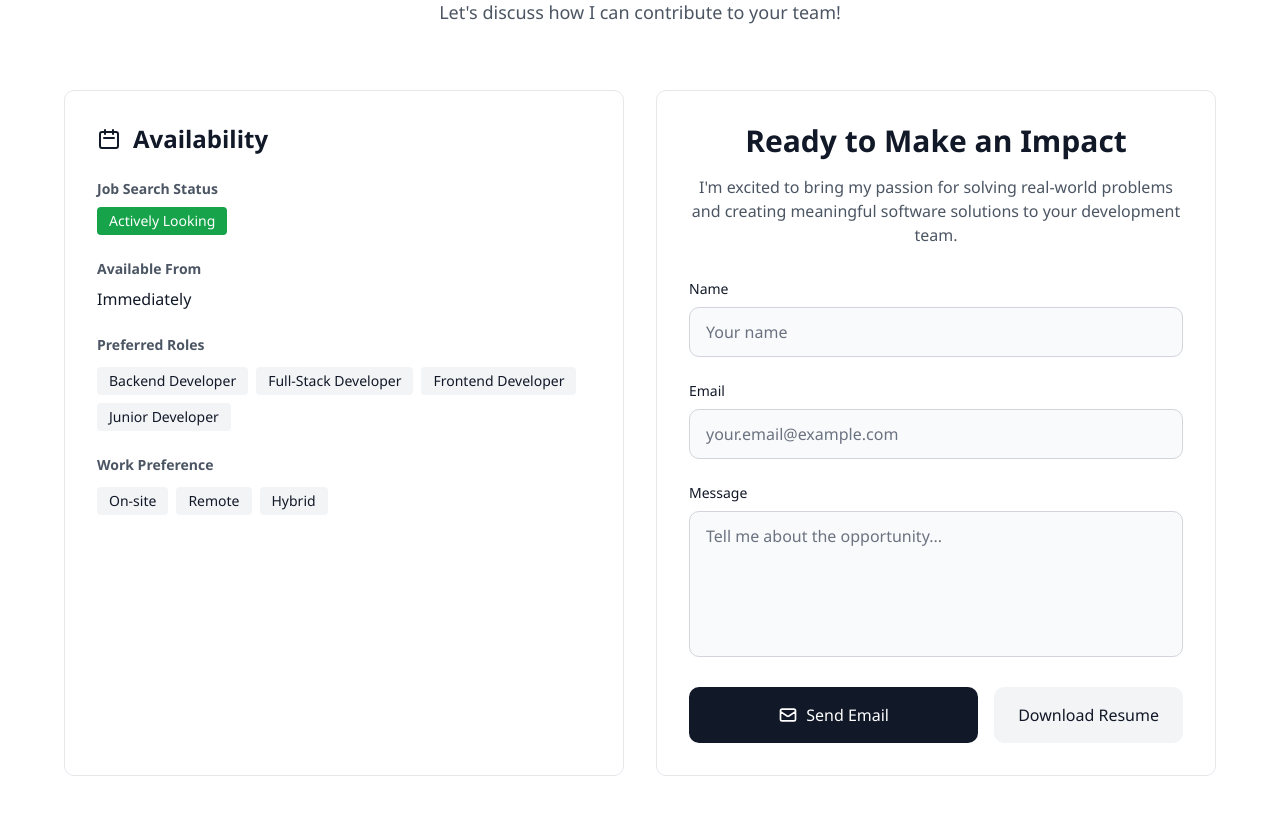
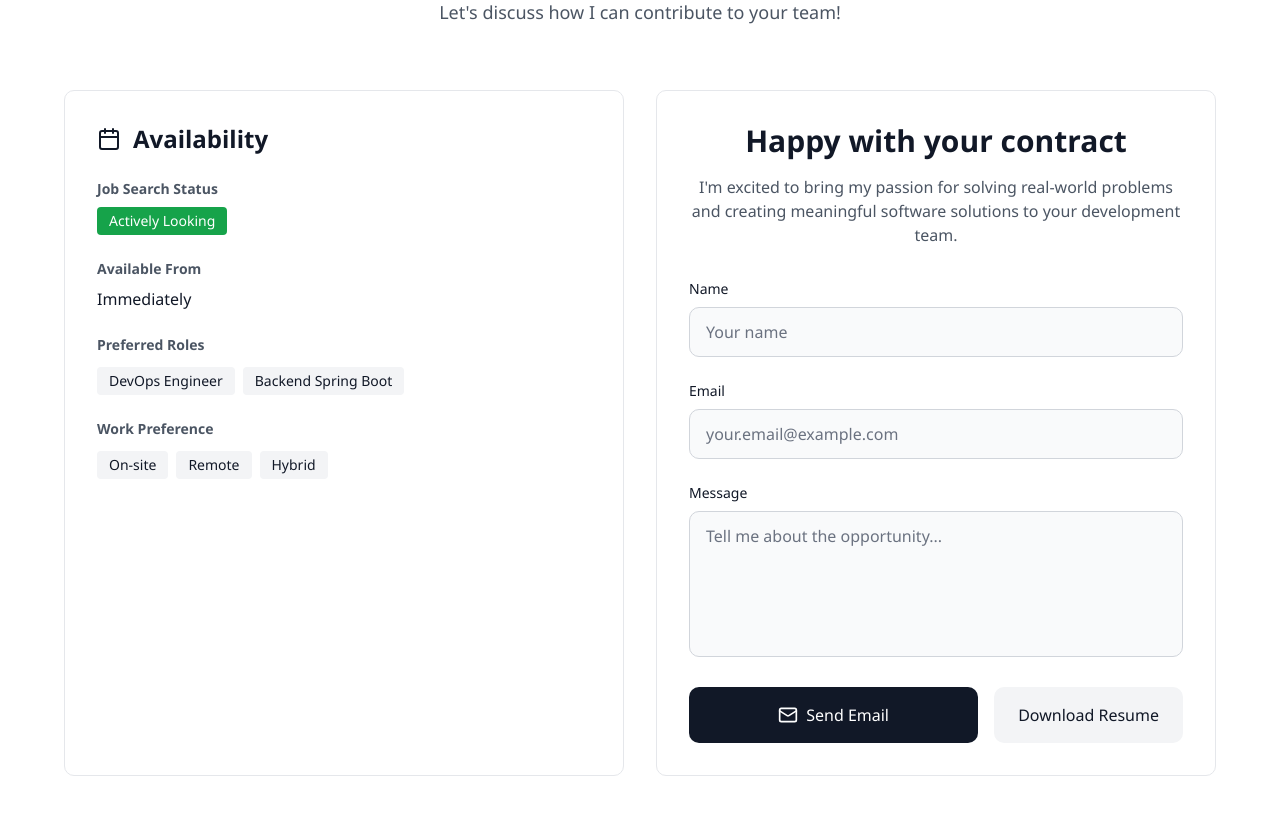
Before and after one commit to tochratana/me, a Next.js app: page /en in a window 1280 px wide. Shown: the part 4940-5755 px from the top of the page. Built offline with nearby package versions, Linux system fonts and the light colour scheme; a web font is replaced by a local one.

Commit message:
fix:contact style form

```diff
--- a/src/components/sections/Contact.tsx
+++ b/src/components/sections/Contact.tsx
@@ -1,8 +1,11 @@
 "use client";
 
-import { useState } from "react";
+import { Calendar, Mail } from "lucide-react";
+import { useState, type ChangeEvent, type FormEvent } from "react";
+import { useTranslation } from "react-i18next";
 
 export function Contact() {
+  const { t } = useTranslation();
   const [formData, setFormData] = useState({
     name: "",
     email: "",
@@ -12,7 +15,25 @@ export function Contact() {
     "idle"
   );
 
-  const handleSubmit = async (e: React.FormEvent) => {
+  const roles = [
+    t("contact.availability.roles.devops"),
+    t("contact.availability.roles.backend"),
+  ];
+
+  const workPreferences = [
+    t("contact.availability.workPreferences.onSite"),
+    t("contact.availability.workPreferences.remote"),
+    t("contact.availability.workPreferences.hybrid"),
+  ];
+
+  const submitText = {
+    idle: t("contact.form.submit.idle"),
+    sending: t("contact.form.submit.sending"),
+    sent: t("contact.form.submit.sent"),
+    error: t("contact.form.submit.error"),
+  }[status];
+
+  const handleSubmit = async (e: FormEvent) => {
     e.preventDefault();
     setStatus("sending");
 
@@ -61,7 +82,7 @@ export function Contact() {
   };
 
   const handleChange = (
-    e: React.ChangeEvent<HTMLInputElement | HTMLTextAreaElement>
+    e: ChangeEvent<HTMLInputElement | HTMLTextAreaElement>
   ) => {
     setFormData({ ...formData, [e.target.name]: e.target.value });
   };
@@ -75,13 +96,12 @@ export function Contact() {
         {/* Header */}
         <div className="text-center mb-16">
           <h1 className="text-5xl md:text-6xl font-bold mb-6 text-[color:var(--site-text)]">
-            Let&apos;s Connect
+            {t("contact.title")}
           </h1>
           <p className="text-[color:var(--site-muted-text)] text-lg max-w-2xl mx-auto">
-            I&apos;m actively looking for opportunities to start my career in
-            web development.
+            {t("contact.description.line1")}
             <br />
-            Let&apos;s discuss how I can contribute to your team!
+            {t("contact.description.line2")}
           </p>
         </div>
 
@@ -90,75 +110,60 @@ export function Contact() {
           {/* Availability Card */}
           <div className="bg-[var(--site-card-bg)] border border-[color:var(--site-card-border)] rounded-lg p-8">
             <div className="flex items-center gap-3 mb-6">
-              <svg
-                className="w-6 h-6 text-[color:var(--site-text)]"
-                fill="none"
-                stroke="currentColor"
-                viewBox="0 0 24 24"
-              >
-                <path
-                  strokeLinecap="round"
-                  strokeLinejoin="round"
-                  strokeWidth={2}
-                  d="M8 7V3m8 4V3m-9 8h10M5 21h14a2 2 0 002-2V7a2 2 0 00-2-2H5a2 2 0 00-2 2v12a2 2 0 002 2z"
-                />
-              </svg>
+              <Calendar className="w-6 h-6 text-[color:var(--site-text)]" />
               <h2 className="text-2xl font-bold text-[color:var(--site-text)]">
-                Availability
+                {t("contact.availability.title")}
               </h2>
             </div>
 
             <div className="space-y-6">
               <div>
                 <h3 className="text-sm font-semibold text-[color:var(--site-muted-text)] mb-2">
-                  Job Search Status
+                  {t("contact.availability.statusLabel")}
                 </h3>
                 <span className="inline-block px-3 py-1 bg-[var(--site-status-success-bg)] text-[color:var(--site-status-success-text)] text-sm font-medium rounded">
-                  Actively Looking
+                  {t("contact.availability.statusValue")}
                 </span>
               </div>
 
               <div>
                 <h3 className="text-sm font-semibold text-[color:var(--site-muted-text)] mb-2">
-                  Available From
+                  {t("contact.availability.availableFromLabel")}
                 </h3>
-                <p className="text-[color:var(--site-text)]">Immediately</p>
+                <p className="text-[color:var(--site-text)]">
+                  {t("contact.availability.availableFromValue")}
+                </p>
               </div>
 
               <div>
                 <h3 className="text-sm font-semibold text-[color:var(--site-muted-text)] mb-3">
-                  Preferred Roles
+                  {t("contact.availability.preferredRolesLabel")}
                 </h3>
                 <div className="flex flex-wrap gap-2">
-                  <span className="px-3 py-1 bg-[var(--site-chip-bg)] text-[color:var(--site-chip-text)] text-sm rounded">
-                    Backend Developer
-                  </span>
-                  <span className="px-3 py-1 bg-[var(--site-chip-bg)] text-[color:var(--site-chip-text)] text-sm rounded">
-                    Full-Stack Developer
-                  </span>
-                  <span className="px-3 py-1 bg-[var(--site-chip-bg)] text-[color:var(--site-chip-text)] text-sm rounded">
-                    Frontend Developer
-                  </span>
-                  <span className="px-3 py-1 bg-[var(--site-chip-bg)] text-[color:var(--site-chip-text)] text-sm rounded">
-                    Junior Developer
-                  </span>
+                  {roles.map((role) => (
+                    <span
+                      key={role}
+                      className="px-3 py-1 bg-[var(--site-chip-bg)] text-[color:var(--site-chip-text)] text-sm rounded"
+                    >
+                      {role}
+                    </span>
+                  ))}
                 </div>
               </div>
 
               <div>
                 <h3 className="text-sm font-semibold text-[color:var(--site-muted-text)] mb-3">
-                  Work Preference
+                  {t("contact.availability.workPreferenceLabel")}
                 </h3>
                 <div className="flex flex-wrap gap-2">
-                  <span className="px-3 py-1 bg-[var(--site-chip-bg)] text-[color:var(--site-chip-text)] text-sm rounded">
-                    On-site
-                  </span>
-                  <span className="px-3 py-1 bg-[var(--site-chip-bg)] text-[color:var(--site-chip-text)] text-sm rounded">
-                    Remote
-                  </span>
-                  <span className="px-3 py-1 bg-[var(--site-chip-bg)] text-[color:var(--site-chip-text)] text-sm rounded">
-                    Hybrid
-                  </span>
+                  {workPreferences.map((preference) => (
+                    <span
+                      key={preference}
+                      className="px-3 py-1 bg-[var(--site-chip-bg)] text-[color:var(--site-chip-text)] text-sm rounded"
+                    >
+                      {preference}
+                    </span>
+                  ))}
                 </div>
               </div>
             </div>
@@ -168,12 +173,10 @@ export function Contact() {
           <div className="bg-[var(--site-card-bg)] border border-[color:var(--site-card-border)] rounded-lg p-8">
             <div className="text-center mb-8">
               <h2 className="text-2xl md:text-3xl font-bold mb-4 text-[color:var(--site-text)]">
-                Ready to Make an Impact
+                {t("contact.form.title")}
               </h2>
               <p className="text-[color:var(--site-muted-text)]">
-                I&apos;m excited to bring my passion for solving real-world
-                problems and creating meaningful software solutions to your
-                development team.
+                {t("contact.form.description")}
               </p>
             </div>
 
@@ -183,7 +186,7 @@ export function Contact() {
                   htmlFor="name"
                   className="block text-sm font-medium mb-2 text-[color:var(--site-text)]"
                 >
-                  Name
+                  {t("contact.form.fields.name.label")}
                 </label>
                 <input
                   type="text"
@@ -193,7 +196,7 @@ export function Contact() {
                   onChange={handleChange}
                   required
                   className="w-full px-4 py-3 rounded-lg bg-[var(--site-field-bg)] border border-[color:var(--site-field-border)] focus:border-[color:var(--site-focus-border)] focus:ring-2 focus:ring-[var(--site-focus-ring)] transition-all outline-none text-[color:var(--site-text)] placeholder:text-[color:var(--site-field-placeholder)]"
-                  placeholder="Your name"
+                  placeholder={t("contact.form.fields.name.placeholder")}
                 />
               </div>
 
@@ -202,7 +205,7 @@ export function Contact() {
                   htmlFor="email"
                   className="block text-sm font-medium mb-2 text-[color:var(--site-text)]"
                 >
-                  Email
+                  {t("contact.form.fields.email.label")}
                 </label>
                 <input
                   type="email"
@@ -212,7 +215,7 @@ export function Contact() {
                   onChange={handleChange}
                   required
                   className="w-full px-4 py-3 rounded-lg bg-[var(--site-field-bg)] border border-[color:var(--site-field-border)] focus:border-[color:var(--site-focus-border)] focus:ring-2 focus:ring-[var(--site-focus-ring)] transition-all outline-none text-[color:var(--site-text)] placeholder:text-[color:var(--site-field-placeholder)]"
-                  placeholder="your.email@example.com"
+                  placeholder={t("contact.form.fields.email.placeholder")}
                 />
               </div>
 
@@ -221,7 +224,7 @@ export function Contact() {
                   htmlFor="message"
                   className="block text-sm font-medium mb-2 text-[color:var(--site-text)]"
                 >
-                  Message
+                  {t("contact.form.fields.message.label")}
                 </label>
                 <textarea
                   id="message"
@@ -231,7 +234,7 @@ export function Contact() {
                   required
                   rows={5}
                   className="w-full px-4 py-3 rounded-lg bg-[var(--site-field-bg)] border border-[color:var(--site-field-border)] focus:border-[color:var(--site-focus-border)] focus:ring-2 focus:ring-[var(--site-focus-ring)] transition-all outline-none resize-none text-[color:var(--site-text)] placeholder:text-[color:var(--site-field-placeholder)]"
-                  placeholder="Tell me about the opportunity..."
+                  placeholder={t("contact.form.fields.message.placeholder")}
                 />
               </div>
 
@@ -241,30 +244,15 @@ export function Contact() {
                   disabled={status === "sending"}
                   className="flex-1 py-4 bg-[var(--site-button-primary-bg)] text-[color:var(--site-button-primary-text)] rounded-lg font-medium hover:bg-[var(--site-button-primary-hover-bg)] transition-all duration-300 disabled:opacity-50 disabled:cursor-not-allowed flex items-center justify-center gap-2"
                 >
-                  <svg
-                    className="w-5 h-5"
-                    fill="none"
-                    stroke="currentColor"
-                    viewBox="0 0 24 24"
-                  >
-                    <path
-                      strokeLinecap="round"
-                      strokeLinejoin="round"
-                      strokeWidth={2}
-                      d="M3 8l7.89 5.26a2 2 0 002.22 0L21 8M5 19h14a2 2 0 002-2V7a2 2 0 00-2-2H5a2 2 0 00-2 2v10a2 2 0 002 2z"
-                    />
-                  </svg>
-                  {status === "idle" && "Send Email"}
-                  {status === "sending" && "Sending..."}
-                  {status === "sent" && "✓ Message Sent!"}
-                  {status === "error" && "Failed - Try Again"}
+                  <Mail className="w-5 h-5" />
+                  {submitText}
                 </button>
 
                 <button
                   type="button"
                   className="px-6 py-4 bg-[var(--site-button-secondary-bg)] text-[color:var(--site-button-secondary-text)] rounded-lg font-medium hover:bg-[var(--site-button-secondary-hover-bg)] transition-all duration-300"
                 >
-                  Download Resume
+                  {t("contact.form.downloadResume")}
                 </button>
               </div>
             </form>
--- a/src/components/sections/Hero.tsx
+++ b/src/components/sections/Hero.tsx
@@ -1,7 +1,7 @@
 "use client";
 
 import { useEffect, useState } from "react";
-import { ArrowRight, Mail, MapPin } from "lucide-react";
+import { MapPin } from "lucide-react";
 import { useTranslation } from "react-i18next";
 
 export default function Hero() {
--- a/src/locales/en.json
+++ b/src/locales/en.json
@@ -56,10 +56,53 @@
   },
   "contact": {
     "title": "Let's Connect",
-    "description": "I'm always interested in hearing about new opportunities and collaborations.",
-    "email": "Email Me",
-    "followMe": "Follow Me",
-    "sendMessage": "Send Message"
+    "description": {
+      "line1": "I'm actively looking for opportunities to start my career in web development.",
+      "line2": "Let's discuss how I can contribute to your team!"
+    },
+    "availability": {
+      "title": "Availability",
+      "statusLabel": "Job Search Status",
+      "statusValue": "Actively Looking",
+      "availableFromLabel": "Available From",
+      "availableFromValue": "Immediately",
+      "preferredRolesLabel": "Preferred Roles",
+      "roles": {
+        "devops": "DevOps Engineer",
+        "backend": "Backend Spring Boot"
+      },
+      "workPreferenceLabel": "Work Preference",
+      "workPreferences": {
+        "onSite": "On-site",
+        "remote": "Remote",
+        "hybrid": "Hybrid"
+      }
+    },
+    "form": {
+      "title": "Happy with your contract",
+      "description": "I'm excited to bring my passion for solving real-world problems and creating meaningful software solutions to your development team.",
+      "fields": {
+        "name": {
+          "label": "Name",
+          "placeholder": "Your name"
+        },
+        "email": {
+          "label": "Email",
+          "placeholder": "your.email@example.com"
+        },
+        "message": {
+          "label": "Message",
+          "placeholder": "Tell me about the opportunity..."
+        }
+      },
+      "submit": {
+        "idle": "Send Email",
+        "sending": "Sending...",
+        "sent": "Message sent!",
+        "error": "Failed - Try Again"
+      },
+      "downloadResume": "Download Resume"
+    }
   },
   "footer": {
     "rights": "All rights reserved",
--- a/src/locales/km.json
+++ b/src/locales/km.json
@@ -55,11 +55,54 @@
     "liveDemo": "ឆ្លងក្រឡាប់សម្រាប់ពិតប្រាកដ"
   },
   "contact": {
-    "title": "ចូលរួមជាមួយយើងខ្ញុំ",
-    "description": "ខ្ញុំតែងតែចាប់អារម្មណ៍ក្នុងការឮអំពីឱកាស និងសហវិការលម្អ។",
-    "email": "ផ្ញើលិខិត",
-    "followMe": "តាមយើងខ្ញុំ",
-    "sendMessage": "ផ្ញើលិខិត"
+    "title": "ទាក់ទងមកខ្ញុំ",
+    "description": {
+      "line1": "ខ្ញុំកំពុងស្វែងរកឱកាសការងារ ដើម្បីចាប់ផ្តើមអាជីពរបស់ខ្ញុំក្នុងការអភិវឌ្ឍគេហទំព័រ។",
+      "line2": "មកពិភាក្សាគ្នាអំពីរបៀបដែលខ្ញុំអាចចូលរួមជាមួយក្រុមរបស់អ្នកបាន!"
+    },
+    "availability": {
+      "title": "ភាពរួចរាល់",
+      "statusLabel": "ស្ថានភាពស្វែងរកការងារ",
+      "statusValue": "កំពុងស្វែងរកយ៉ាងសកម្ម",
+      "availableFromLabel": "អាចចាប់ផ្តើមពី",
+      "availableFromValue": "ភ្លាមៗ",
+      "preferredRolesLabel": "តួនាទីដែលចង់បាន",
+      "roles": {
+        "devops": "DevOps Engineer",
+        "backend": "Backend Spring Boot"
+      },
+      "workPreferenceLabel": "ចំណូលចិត្តការងារ",
+      "workPreferences": {
+        "onSite": "ធ្វើការនៅការិយាល័យ",
+        "remote": "ធ្វើការពីចម្ងាយ",
+        "hybrid": "ធ្វើការចម្រុះ"
+      }
+    },
+    "form": {
+      "title": "រីករាយជាមួយការទំនាក់ទំនងរបស់អ្នក",
+      "description": "ខ្ញុំរីករាយក្នុងការនាំយកចំណង់ចំណូលចិត្តរបស់ខ្ញុំក្នុងការដោះស្រាយបញ្ហាពិតប្រាកដ និងបង្កើតដំណោះស្រាយកម្មវិធីដែលមានអត្ថន័យទៅកាន់ក្រុមអភិវឌ្ឍន៍របស់អ្នក។",
+      "fields": {
+        "name": {
+          "label": "ឈ្មោះ",
+          "placeholder": "ឈ្មោះរបស់អ្នក"
+        },
+        "email": {
+          "label": "អ៊ីមែល",
+          "placeholder": "your.email@example.com"
+        },
+        "message": {
+          "label": "សារ",
+          "placeholder": "សូមប្រាប់ខ្ញុំអំពីឱកាសនេះ..."
+        }
+      },
+      "submit": {
+        "idle": "ផ្ញើអ៊ីមែល",
+        "sending": "កំពុងផ្ញើ...",
+        "sent": "បានផ្ញើសាររួចរាល់!",
+        "error": "បរាជ័យ - សូមព្យាយាមម្តងទៀត"
+      },
+      "downloadResume": "ទាញយកប្រវត្តិរូប"
+    }
   },
   "footer": {
     "rights": "រក្សាសិទ្ធិទាំងអស់",
```
